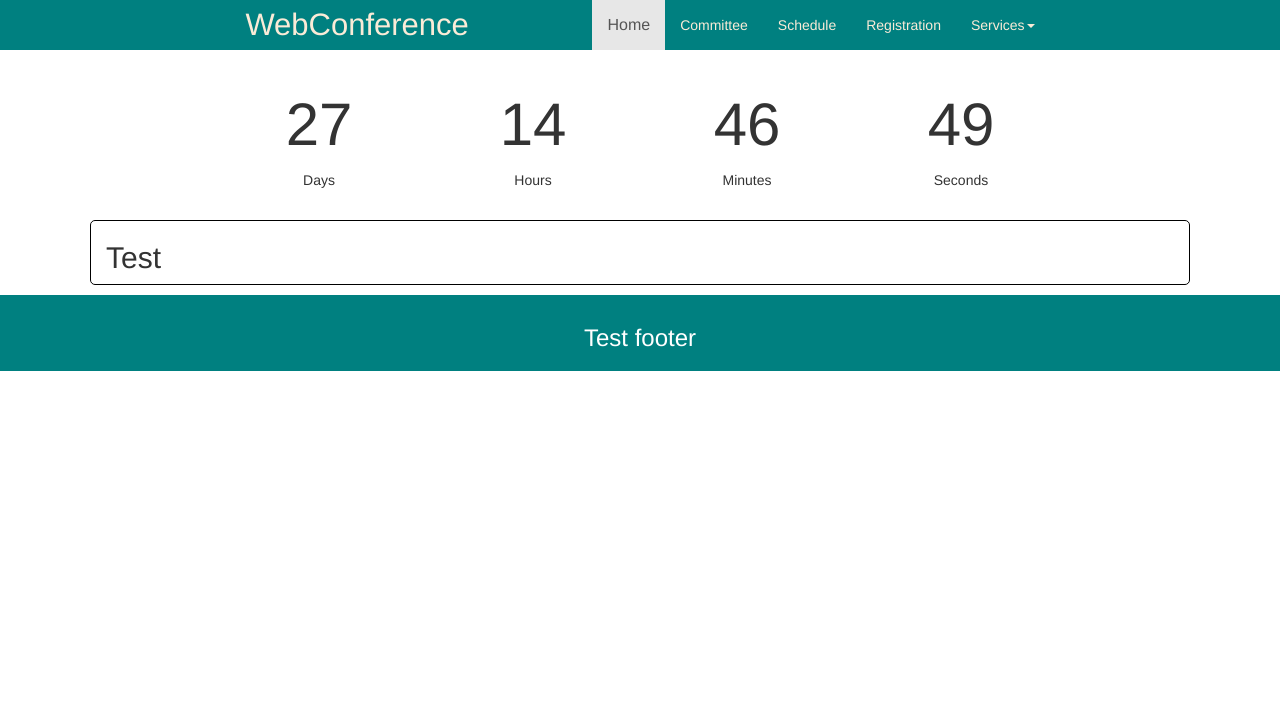
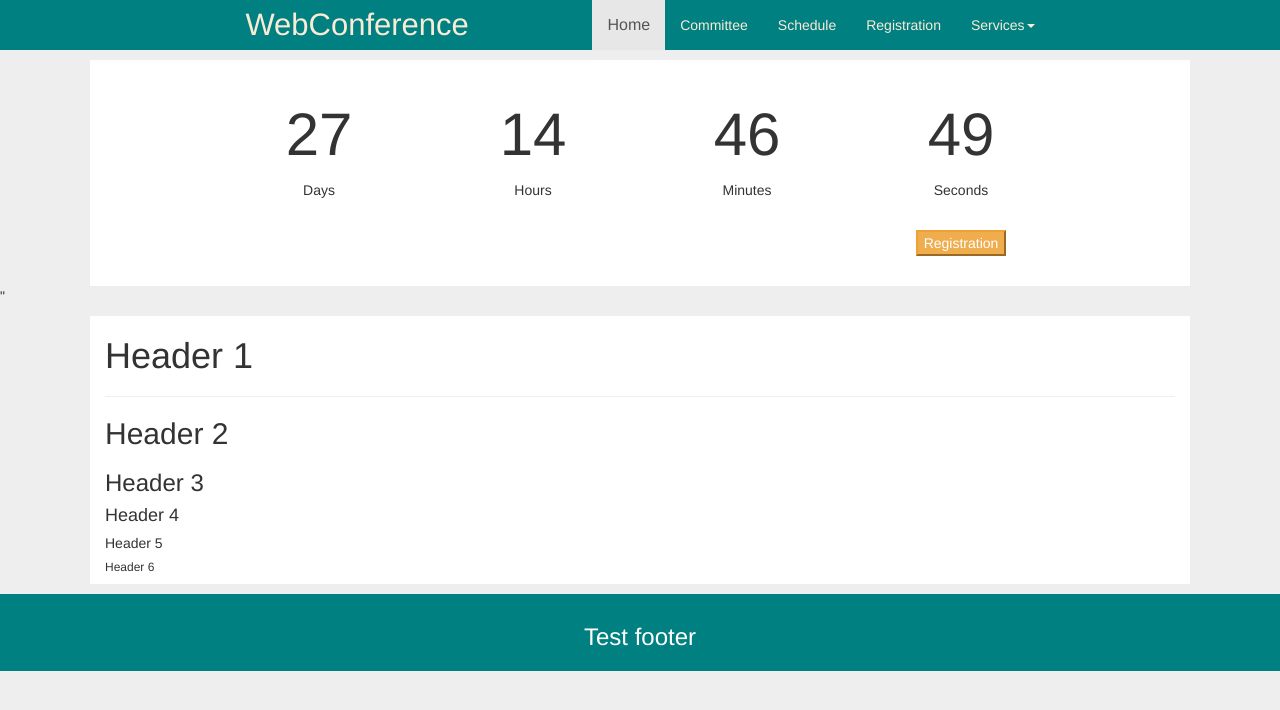
Before and after one commit to kikaidoi369/BiologyConference, a plain HTML site: page index.html in a window 1280 px wide. Drawn offline with nearby package versions, Linux system fonts and the light colour scheme.

Commit message:
Split Header, Modify css and create registration.html

```diff
--- /dev/null
+++ b/header.html
@@ -0,0 +1,52 @@
+<!DOCTYPE html>
+<html>
+<head>
+	<title></title>
+</head>
+<body>
+	<nav class="navbar-default">
+                <div class="container-fluid">
+                    <div class="navbar-header">
+                        <a class="navbar-brand" href=#>WebConference</a>
+                    </div>
+                    <ul class="nav navbar-nav">
+                        <li class="active"><a href=#>Home</a></li>
+                        <li><a href="#">Committee</a></li>
+                        <li><a href="#">Schedule</a></li>
+                        <li><a href="#">Registration</a></li>
+                        <li class="dropdown"><a class="dropdown-toggle" data-toggle="dropdown" href="#">Services<span class="caret"></span></a>
+                            <ul class="dropdown-menu">
+                                <li><a href="#">Service1</a></li>
+                                <li><a href="#">Service2</a></li>
+                                <li><a href="#">Service3</a></li>
+                                <li><a href="#">Service3</a></li>
+                            </ul>
+                        </li>
+                    </ul>
+                </div>
+             </nav>
+            <div class="container">
+                <center style="padding-top:30px;padding-bottom: 30px">
+                    <table style="width: 80%;text-align: center">
+                            <tr style="width: 100%;height: 90px">
+                                <td id="countDays" style="width:25%;font-size: 60px"></td>
+                                <td id="countHours" style="width:25%;font-size: 60px"></td>
+                                <td id="countMinutes" style="width:25%;font-size: 60px"></td>
+                                <td id="countSeconds" style="width:25%;font-size: 60px"></td>
+                            </tr>
+                            <tr style="width: 100%">
+                                <td style="width:25%">Days</td>
+                                <td style="width:25%">Hours</td>
+                                <td style="width:25%">Minutes</td>
+                                <td style="width:25%">Seconds</td>
+                            </tr>
+                            <tr style="width: 100%">
+                                <td style="width: 50%" colspan="2"></td>
+                                <td style="width: 25%"></td>
+                                <td style="width: 25%"><button class="btn-warning" style="margin-top:30px">Registration</button></td>
+                            </tr>
+                    </table>
+                </center>
+            </div>"
+</body>
+</html>
--- a/index.html
+++ b/index.html
@@ -6,59 +6,32 @@
     <link rel="stylesheet" type="text/css" href="css/bootstrap.css">
     <script src="//ajax.googleapis.com/ajax/libs/jquery/1.11.0/jquery.min.js"></script>
     <script src="//netdna.bootstrapcdn.com/bootstrap/3.1.1/js/bootstrap.min.js"></script>
-
+    <script>
+        $(function(){
+            $("#header").load("header.html");
+        });
+    </script>
 </head>
 <body>
 
-		<header>
-            <nav class="navbar-default">
-                <div class="container-fluid">
-                    <div class="navbar-header">
-                        <a class="navbar-brand" href=#>WebConference</a>
-                    </div>
-                    <ul class="nav navbar-nav">
-                        <li class="active"><a href=#>Home</a></li>
-                        <li><a href="#">Committee</a></li>
-                        <li><a href="#">Schedule</a></li>
-                        <li><a href="#">Registration</a></li>
-                        <li class="dropdown"><a class="dropdown-toggle" data-toggle="dropdown" href="#">Services<span class="caret"></span></a>
-                            <ul class="dropdown-menu">
-                                <li><a href="#">Service1</a></li>
-                                <li><a href="#">Service2</a></li>
-                                <li><a href="#">Service3</a></li>
-                                <li><a href="#">Service3</a></li>
-                            </ul>
-                        </li>
-                    </ul>
-                </div>
-             </nav>
-            <div class="container">
-                <center style="padding-top:30px;padding-bottom: 30px">
-                    <table style="width: 80%;text-align: center">
-                            <tr style="width: 100%;height: 90px">
-                                <td id="countDays" style="width:25%;font-size: 60px"></td>
-                                <td id="countHours" style="width:25%;font-size: 60px"></td>
-                                <td id="countMinutes" style="width:25%;font-size: 60px"></td>
-                                <td id="countSeconds" style="width:25%;font-size: 60px"></td>
-                            </tr>
-                            <tr style="width: 100%">
-                                <td style="width:25%">Days</td>
-                                <td style="width:25%">Hours</td>
-                                <td style="width:25%">Minutes</td>
-                                <td style="width:25%">Seconds</td>
-                            </tr>
-                    </table>
-                </center>
-            </div>
-
-        </header>
+        <div id="header"></div>
 
 
-        <div class="container body-container">
-            <h2>Test</h2>
+
+        <div class="container">
+            <h1>Header 1</h1>
+            <hr>
+            <h2>Header 2</h2>
+            <h3>Header 3</h3>
+            <h4>Header 4</h4>
+            <h5>Header 5</h5>
+            <h6>Header 6</h6>
+
+
         </div>
 
         <footer style="background-color:#008080;position:relative;bottom:0;right: 0;left: 0;padding: 1rem;width: 100%;color: white;text-align: center;margin-top: 10px">
+
             <h3>Test footer</h3>
         </footer>
 
```
Also changed, not shown: css/bootstrap.css, registration.html (added).
